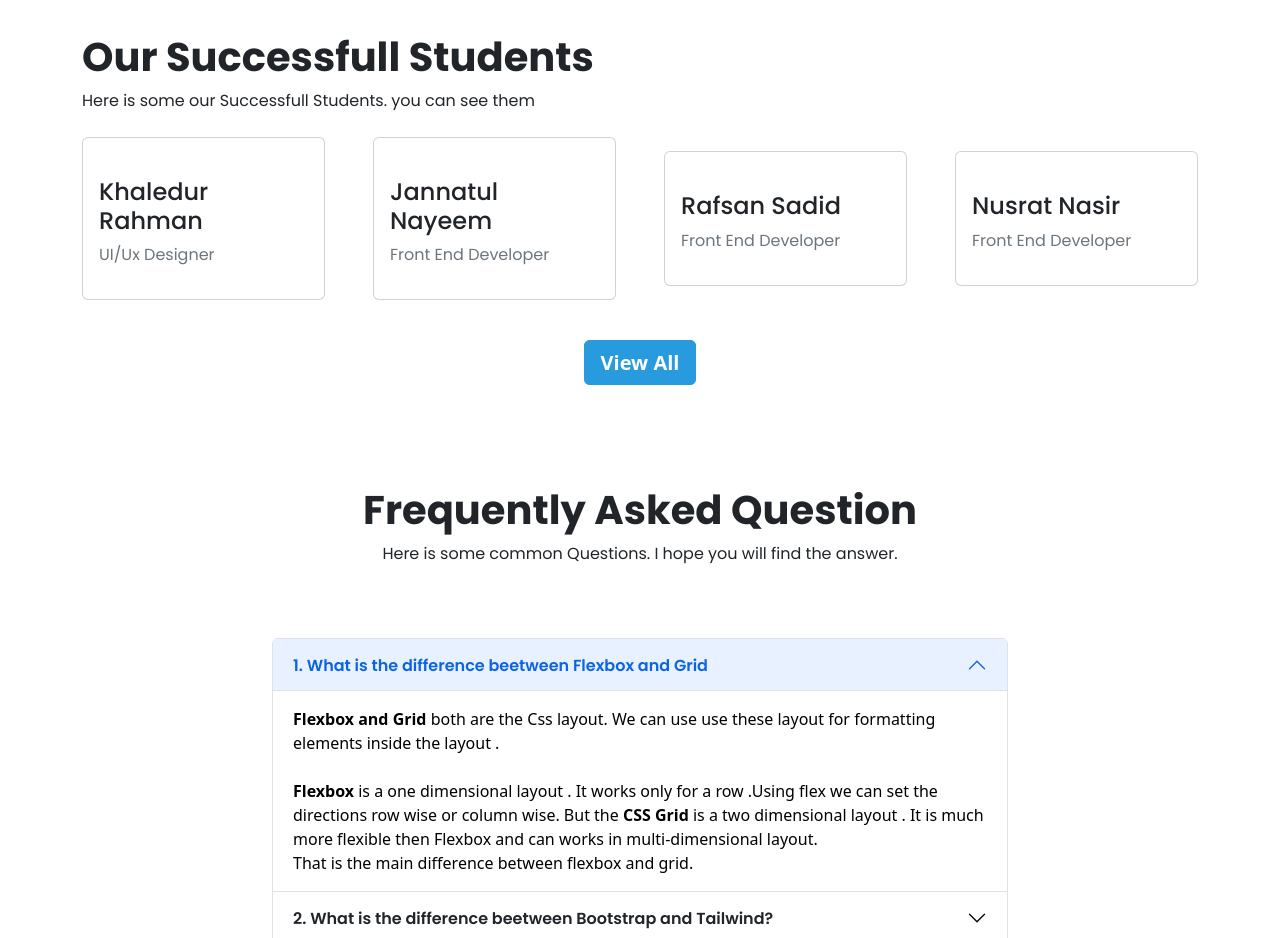
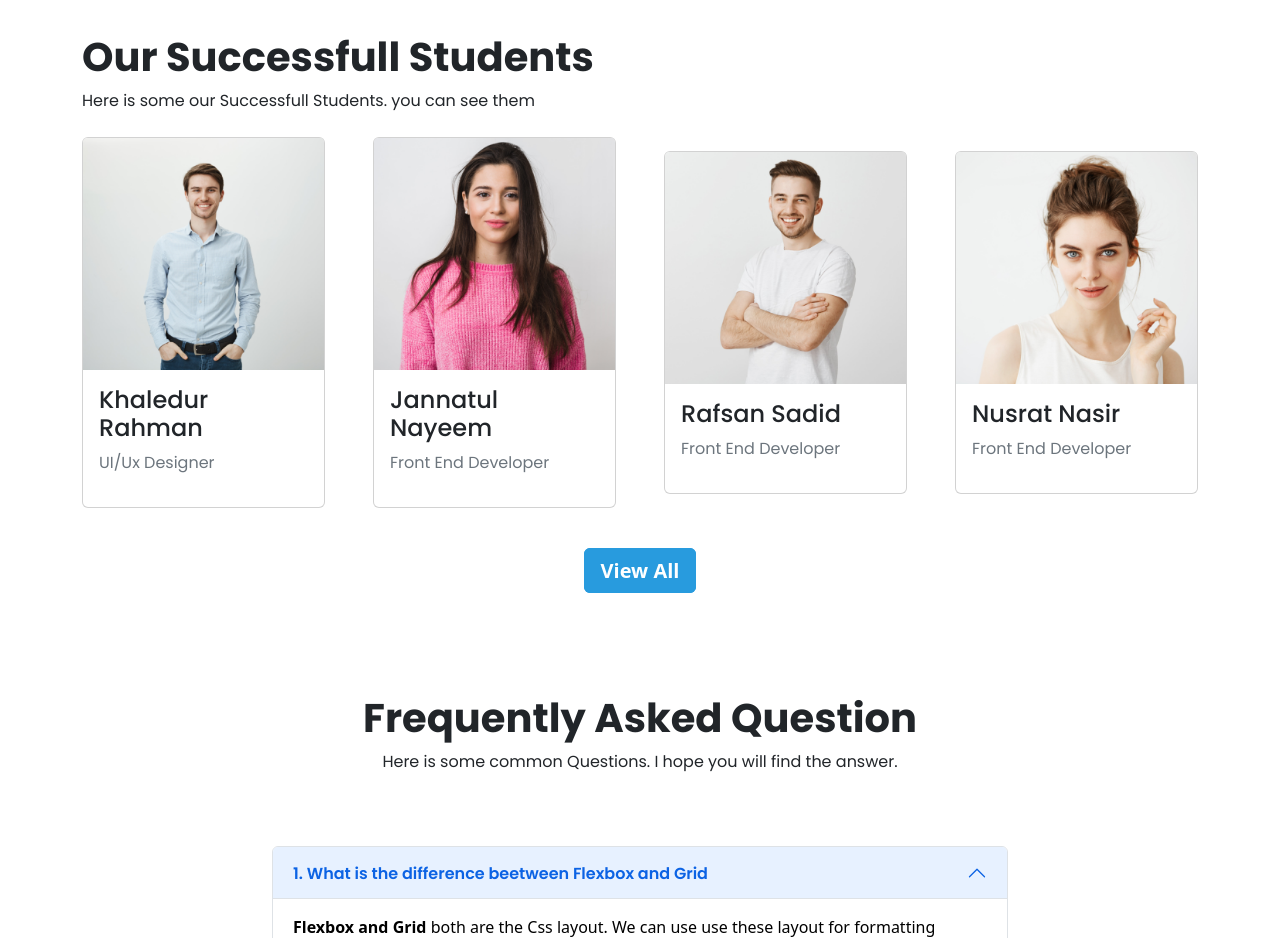
Before and after one commit to FerdousZihad/Learn-with-Ferdous, a plain HTML site: page index.html in a window 1280 px wide. Shown: the part 2880-3818 px from the top of the page. Drawn offline with nearby package versions, Linux system fonts and the light colour scheme; the site is published under a folder, as on GitHub Pages, so addresses that start at the root find nothing.

Commit message:
student image url fixed

```diff
--- a/index.html
+++ b/index.html
@@ -471,7 +471,7 @@
                         <div class="col h-100">
                             <div class="card">
                                 <div class="card-image-top">
-                                    <img src="/images/student/student-1.png" alt="" class="img-fluid w-100">
+                                    <img src="./images/student/student-1.png" alt="" class="img-fluid w-100">
                                 </div>
                                 <div class="card-body">
                                     <h4>Khaledur Rahman</h4>
@@ -482,7 +482,7 @@
                         <div class="col">
                             <div class="card">
                                 <div class="card-image-top">
-                                    <img src="/images/student/student-2.png" alt="" class="img-fluid w-100">
+                                    <img src="./images/student/student-2.png" alt="" class="img-fluid w-100">
                                 </div>
                                 <div class="card-body">
                                     <h4>Jannatul Nayeem</h4>
@@ -493,7 +493,7 @@
                         <div class="col">
                             <div class="card">
                                 <div class="card-image-top">
-                                    <img src="/images/student/student-3.png" alt="" class="img-fluid w-100">
+                                    <img src="./images/student/student-3.png" alt="" class="img-fluid w-100">
                                 </div>
                                 <div class="card-body">
                                     <h4>Rafsan Sadid</h4>
@@ -504,7 +504,7 @@
                         <div class="col">
                             <div class="card">
                                 <div class="card-image-top">
-                                    <img src="/images/student/student-4.png" alt="" class="img-fluid w-100">
+                                    <img src="./images/student/student-4.png" alt="" class="img-fluid w-100">
                                 </div>
                                 <div class="card-body">
                                     <h4>Nusrat Nasir</h4>
```
